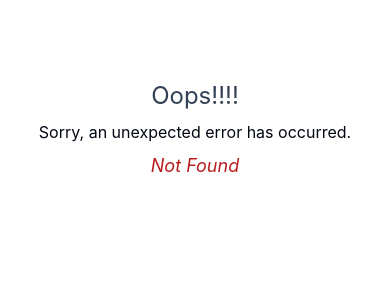
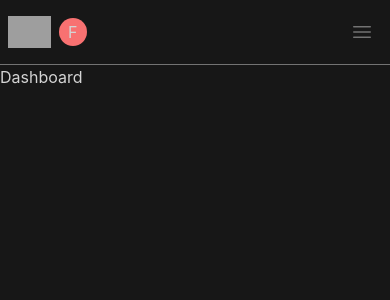
Before and after one commit to dessHub/poultry-management-frontend, a React (Vite) app: page /farm/farm-one in a window 390 px wide. Before the commit this address had no page. Shown: the top 300 px of the page. Built offline with nearby package versions, Linux system fonts and the light colour scheme; grey boxes are pictures that could not be loaded.

Commit message:
Mobile farm navigation

```diff
--- a/src/App.tsx
+++ b/src/App.tsx
@@ -5,11 +5,12 @@ import {
   Route,
   RouterProvider
 } from "react-router-dom";
-import Login from './pages/site/Login';
-import Register from './pages/site/Register';
-import ErrorPage from './pages/ErrorPage';
-import Home from './pages/site/Home';
-import CreateFarm from './pages/site/farm/create';
+import Login from '@pages/site/Login';
+import Register from '@pages/site/Register';
+import ErrorPage from '@pages/ErrorPage';
+import Home from '@pages/site/Home';
+import CreateFarm from '@/pages/site/CreateFarm';
+import Dashboard from '@/pages/portal/Dashboard';
 
 function App() {
 
@@ -35,6 +36,10 @@ function App() {
            path="/create-farm"
            element={<CreateFarm />}
         />
+        <Route
+          path='farm/:farmslug'
+          element={<Dashboard />}
+        />
       </Route>
     )
   );
--- /dev/null
+++ b/src/components/atoms/TextAvatar.tsx
@@ -0,0 +1,19 @@
+import { FC } from "react";
+
+interface Props {
+    name: string;
+    bgColor?: string;
+    isRounded?: boolean
+}
+
+const TextAvatar: FC<Props> = ({ name, bgColor, isRounded }) => {
+    const initial = name[0];
+
+    return (
+      <span className={` ${isRounded ? 'rounded-full' : 'rounded-md'} ${bgColor ? bgColor : 'bg-orange-400'} p-2 h-7 w-7 flex justify-center items-center`}>
+        {initial}
+      </span>
+    );
+};
+
+export default TextAvatar;
--- a/src/components/form/Input.tsx
+++ b/src/components/form/Input.tsx
@@ -1,5 +1,5 @@
 import { FC } from 'react';
-import { RegisterOptions, UseFormRegister, FieldValues } from 'react-hook-form';
+import { RegisterOptions, UseFormRegister } from 'react-hook-form';
 
 type InputProps = {
   label: string;
--- /dev/null
+++ b/src/data/colors.tsx
@@ -0,0 +1 @@
+export const avatarBgColors = ['bg-red-400', 'bg-orange-400', 'bg-amber-400', 'bg-yellow-400']
--- /dev/null
+++ b/src/pages/portal/Dashboard/index.tsx
@@ -0,0 +1,13 @@
+import Layout from "../layout"
+
+
+const Dashboard = () => {
+
+    return (
+        <Layout>
+            <div>Dashboard</div>
+        </Layout>
+    )
+}
+
+export default Dashboard;
--- /dev/null
+++ b/src/pages/portal/components/TopNav.tsx
@@ -0,0 +1,162 @@
+import { Fragment, useEffect, useState } from 'react'
+import { Disclosure, Menu, Transition } from '@headlessui/react'
+import { Bars3Icon, XMarkIcon, CheckIcon, ChevronRightIcon, DocumentTextIcon, IdentificationIcon, ChevronDownIcon } from '@heroicons/react/24/outline'
+import { NavLink, useNavigate, useLocation } from "react-router-dom";
+import { NavigationItem } from 'types/nav'
+import TextAvatar from '@/components/atoms/TextAvatar';
+import { avatarBgColors } from '@/data/colors';
+
+function classNames(...classes: string[]) {
+  return classes.filter(Boolean).join(' ')
+}
+
+const navigations: NavigationItem[] = [
+  { name: 'About', title: 'About Us', href: '/about', current: false, icon: IdentificationIcon },
+  { name: 'FAQs', title: 'FAQs', href: '/faqs', current: false, icon: DocumentTextIcon }
+]
+
+const farms = [
+    {
+        name: 'Farm One',
+        slug: 'farm-one',
+    },
+    {
+        name: 'Farm Two',
+        slug: 'farm-two',
+    },
+    {
+        name: 'Farm Three',
+        slug: 'farm-three',
+    },
+]
+
+const TopNav = () => {
+    const navigate = useNavigate();
+    const location = useLocation();
+    const pathName = location.pathname;
+
+    console.log('location==',location)
+
+    const from = "/login"
+
+    const logout = () => navigate(from, { replace: true });
+
+    const [currentFarm, setFarm] = useState(farms[0]);
+    const [farmPosition, setFarmPosition] = useState(0)
+
+    useEffect(() => {
+
+        const farm = farms.find(({slug}) => pathName.includes(slug)) || farms[0];
+        const farmIdx = farms.findIndex(({slug}) => pathName.includes(slug)) || 0
+        setFarm(farm);
+        setFarmPosition(farmIdx);
+    }, [pathName])
+
+    return (
+        <>
+            <Disclosure as="nav" className="bg-neutral-900 sm:hidden">
+            {({ open }: {open: boolean}) => (
+                <>
+                 <div className="mx-auto px-2 sm:px-2 lg:px-3 border-b border-neutral-500">
+                    <div className="flex h-16 items-center justify-between">
+                        <div className="flex w-full sm:w-auto items-center justify-between">
+                            <NavLink
+                             key='home'
+                             to="/"
+                             className="flex flex-shrink-0 items-center">
+                                <img
+                                    className="h-8 w-auto mr-2"
+                                    src="https://tailwindui.com/img/logos/mark.svg?color=indigo&shade=500"
+                                    alt="Your Company"
+                                />
+                               <span>
+                                 <TextAvatar name={currentFarm.name} bgColor={avatarBgColors[farmPosition]} isRounded={true} />
+                               </span>
+                            </NavLink>
+                            <div className="flex items-center">
+                                {/* Mobile menu button*/}
+                                <Disclosure.Button className="inline-flex items-center justify-center rounded-md p-2 text-neutral-500 hover:bg-gray-700 hover:text-white focus:outline-none">
+                                    <span className="sr-only">Open main menu</span>
+                                    {open ? (
+                                        <XMarkIcon className="block h-6 w-6" aria-hidden="true" />
+                                    ) : (
+                                        <Bars3Icon className="block h-6 w-6" aria-hidden="true" />
+                                    )}
+                                </Disclosure.Button>
+                            </div>
+                        </div>
+
+                    </div>
+                 </div>
+
+                <Disclosure.Panel className="h-4/5 bg-neutral-900 shadow absolute inset-x-0 z-10">
+                    <div className='flex items-center px-3 py-3'>
+
+                        {/* Profile dropdown */}
+                        <Menu as="div" className="w-full">
+                            <div>
+                                <div className='text-neutral-300 py-2 text-xs'>
+                                    Farm
+                                </div>
+                                <Menu.Button className="w-full bg-primary rounded-md p-2 text-sm border border-neutral-500">
+                                    <span className="sr-only">Open farm menu</span>
+                                    <div className='flex items-center w-full text-neutral-300'>
+                                        <TextAvatar name={currentFarm.name} bgColor={avatarBgColors[farmPosition]} isRounded={true} />
+                                        <div className='flex-1 text-left px-2 text-xs'>{currentFarm.name}</div>
+                                        <ChevronDownIcon className="block h-4 w-6" aria-hidden="true" />
+                                    </div>
+                                </Menu.Button>
+                            </div>
+                            <Transition
+                                as={Fragment}
+                                enter="transition ease-out duration-100"
+                                enterFrom="transform opacity-0 scale-95"
+                                enterTo="transform opacity-100 scale-100"
+                                leave="transition ease-in duration-75"
+                                leaveFrom="transform opacity-100 scale-100"
+                                leaveTo="transform opacity-0 scale-95"
+                            >
+                                <Menu.Items className="absolute left-3 right-3 z-10 mt-2 origin-top-right bg-neutral-900 rounded-md border border-neutral-500 py-1 shadow-lg ">
+                                    {farms.map((item, index) => (
+                                        <Menu.Item>
+                                        <NavLink
+                                            key={item.name}
+                                            to={`/farm/${item.slug}`}
+                                            className='px-3 py-2 text-xs font-medium flex items-center flex items-center'
+                                        >
+                                            <TextAvatar name={item.name} bgColor={avatarBgColors[index]} isRounded={true} />
+                                            <span className='ml-2 flex-1'>{item.name}</span>
+                                            {pathName === `/farm/${item.slug}` && (<CheckIcon className="block h-4 w-4 ml-2" aria-hidden="true" />)}
+                                        </NavLink>
+                                        </Menu.Item>
+                                    ))}
+                                </Menu.Items>
+                            </Transition>
+                        </Menu>
+
+                    </div>
+                    <div className="space-y-1 px-2 pb-3 pt-2">
+                        {navigations.map((item) => (
+                            <NavLink
+                                key={item.name}
+                                to={item.href}
+                                className={({isActive}) => classNames(
+                                isActive ? 'bg-red-100 text-gray-700' : 'bg-primary text-gray-900 hover:bg-red-400 hover:text-white',
+                                'px-3 py-2 text-xs font-medium flex items-center border-b'
+                                )}
+                            >
+                                <TextAvatar name={item.name} />
+                                <span>{item.name}</span>
+                                <ChevronRightIcon className="block h-3 w-4 ml-2" aria-hidden="true" />
+                            </NavLink>
+                        ))}
+                    </div>
+                </Disclosure.Panel>
+                </>
+            )}
+            </Disclosure>
+        </>
+    )
+}
+
+export default TopNav;
--- /dev/null
+++ b/src/pages/portal/layout.tsx
@@ -0,0 +1,19 @@
+import TopNav from "./components/TopNav";
+
+interface Props {
+    children: JSX.Element;
+}
+
+const Layout = ({children}: Props) => {
+
+    return (
+        <div className="h-screen bg-neutral-900 text-neutral-300 flex flex-col">
+            <TopNav />
+            <div className="flex-1">
+              {children}
+            </div>
+        </div>
+    )
+}
+
+export default Layout;
```
Also changed, not shown: src/pages/site/CreateFarm/index.tsx (renamed from src/pages/site/farm/Create.tsx).
